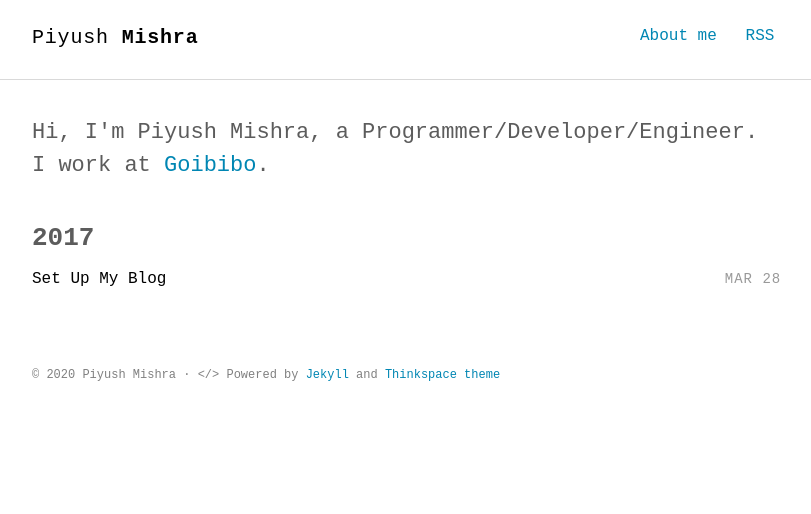
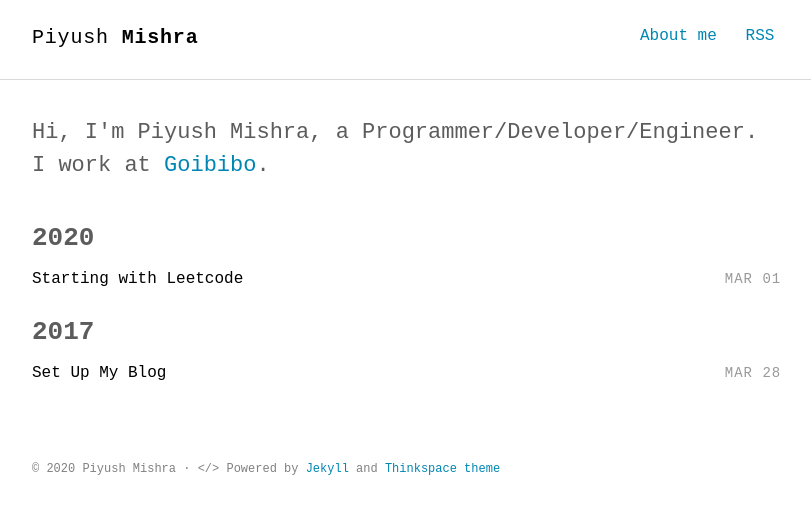
Before and after one commit to piymis/piymis.github.io, a Jekyll site: the page built from index.html, in a window 1280 px wide. Shown: the top 514 px of the page, without its empty margins (232-1043 px from the left). Built offline with Jekyll 4.4.1, drawn with Linux system fonts in a browser that asks for light colours; some web fonts are replaced.

Commit message:
Updated Starting With Leetcode and 1 other file

```diff
--- a/_drafts/starting-with-leetcode.markdown
+++ b/_posts/2020-03-01-starting-with-leetcode.markdown
@@ -1,6 +1,12 @@
 ---
 title: Starting with Leetcode
 date: 2020-03-01 19:27:00 Z
+categories:
+- leetcode
+tags:
+- leetcode
+- algorithm
+- datastructure
 ---
 
 I had started my leetcode journey last year. Now I have picked it up again and the plan is to make it a regular habit. I have currently solved 70 odd problems there, mostly the easy ones. I plan on doing around 40 problems a week, comprising a mix of easy and medium problems. Also I am using EPI as the study guide for these algorithmic problems.
```
